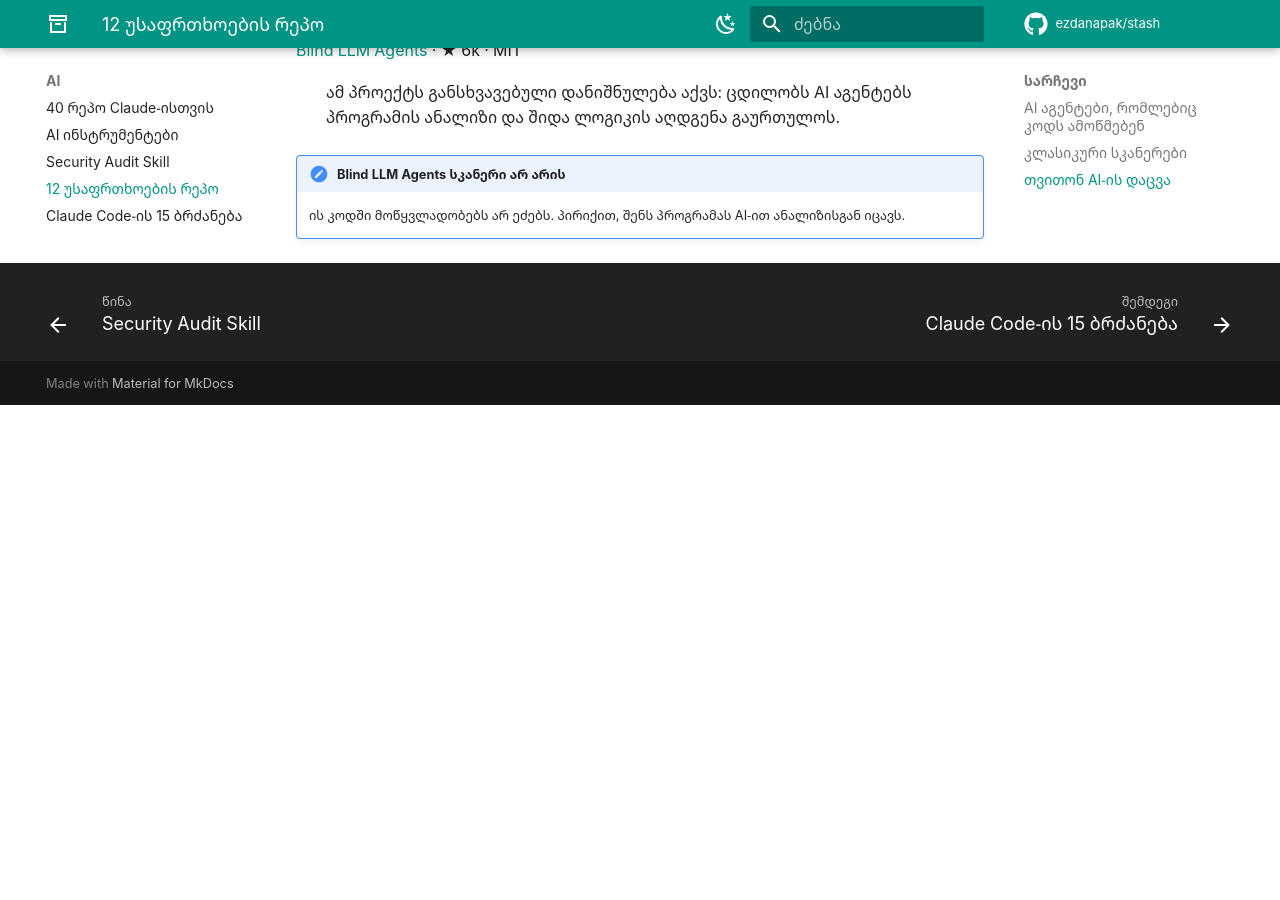
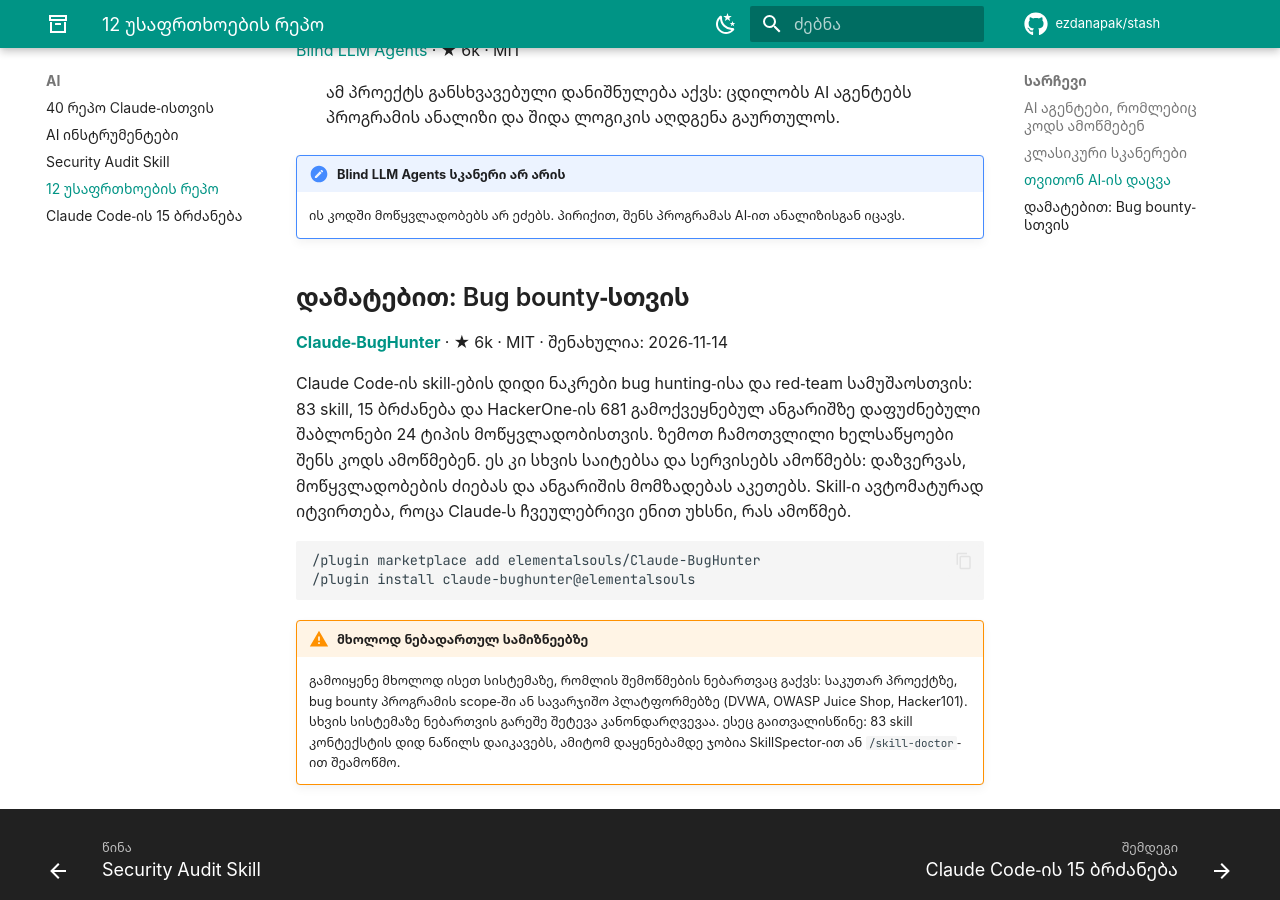
Before and after one commit to ezdanapak/stash, an MkDocs documentation site: the page built from docs/ai/security-repos.md, in a window 1280 px wide and 900 px high, scrolled down 1815 px. Built offline with MkDocs 1.6.1 and Material for MkDocs 9.7.7, drawn with Linux system fonts in a browser that asks for light colours; comment, search, counter and statistics services are not loaded; before the commit the page ends 2220 px from its top, so only the background shows below that.

Commit message:
Add Claude-BugHunter
Co-Authored-By: Claude Opus 5.5 <noreply@anthropic.com>

````diff
--- a/docs/ai/security-repos.md
+++ b/docs/ai/security-repos.md
@@ -61,3 +61,17 @@ tags:
 
 !!! note "Blind LLM Agents სკანერი არ არის"
     ის კოდში მოწყვლადობებს არ ეძებს. პირიქით, შენს პროგრამას AI-ით ანალიზისგან იცავს.
+
+## დამატებით: Bug bounty-სთვის
+
+**[Claude-BugHunter](https://github.com/elementalsouls/Claude-BugHunter)** · ★ 6k · MIT · შენახულია: 2026-11-14
+
+Claude Code-ის skill-ების დიდი ნაკრები bug hunting-ისა და red-team სამუშაოსთვის: 83 skill, 15 ბრძანება და HackerOne-ის 681 გამოქვეყნებულ ანგარიშზე დაფუძნებული შაბლონები 24 ტიპის მოწყვლადობისთვის. ზემოთ ჩამოთვლილი ხელსაწყოები შენს კოდს ამოწმებენ. ეს კი სხვის საიტებსა და სერვისებს ამოწმებს: დაზვერვას, მოწყვლადობების ძიებას და ანგარიშის მომზადებას აკეთებს. Skill-ი ავტომატურად იტვირთება, როცა Claude-ს ჩვეულებრივი ენით უხსნი, რას ამოწმებ.
+
+```text
+/plugin marketplace add elementalsouls/Claude-BugHunter
+/plugin install claude-bughunter@elementalsouls
+```
+
+!!! warning "მხოლოდ ნებადართულ სამიზნეებზე"
+    გამოიყენე მხოლოდ ისეთ სისტემაზე, რომლის შემოწმების ნებართვაც გაქვს: საკუთარ პროექტზე, bug bounty პროგრამის scope-ში ან სავარჯიშო პლატფორმებზე (DVWA, OWASP Juice Shop, Hacker101). სხვის სისტემაზე ნებართვის გარეშე შეტევა კანონდარღვევაა. ესეც გაითვალისწინე: 83 skill კონტექსტის დიდ ნაწილს დაიკავებს, ამიტომ დაყენებამდე ჯობია SkillSpector-ით ან `/skill-doctor`-ით შეამოწმო.
````
Also changed, not shown: docs/links.md (+1 -0 lines).
